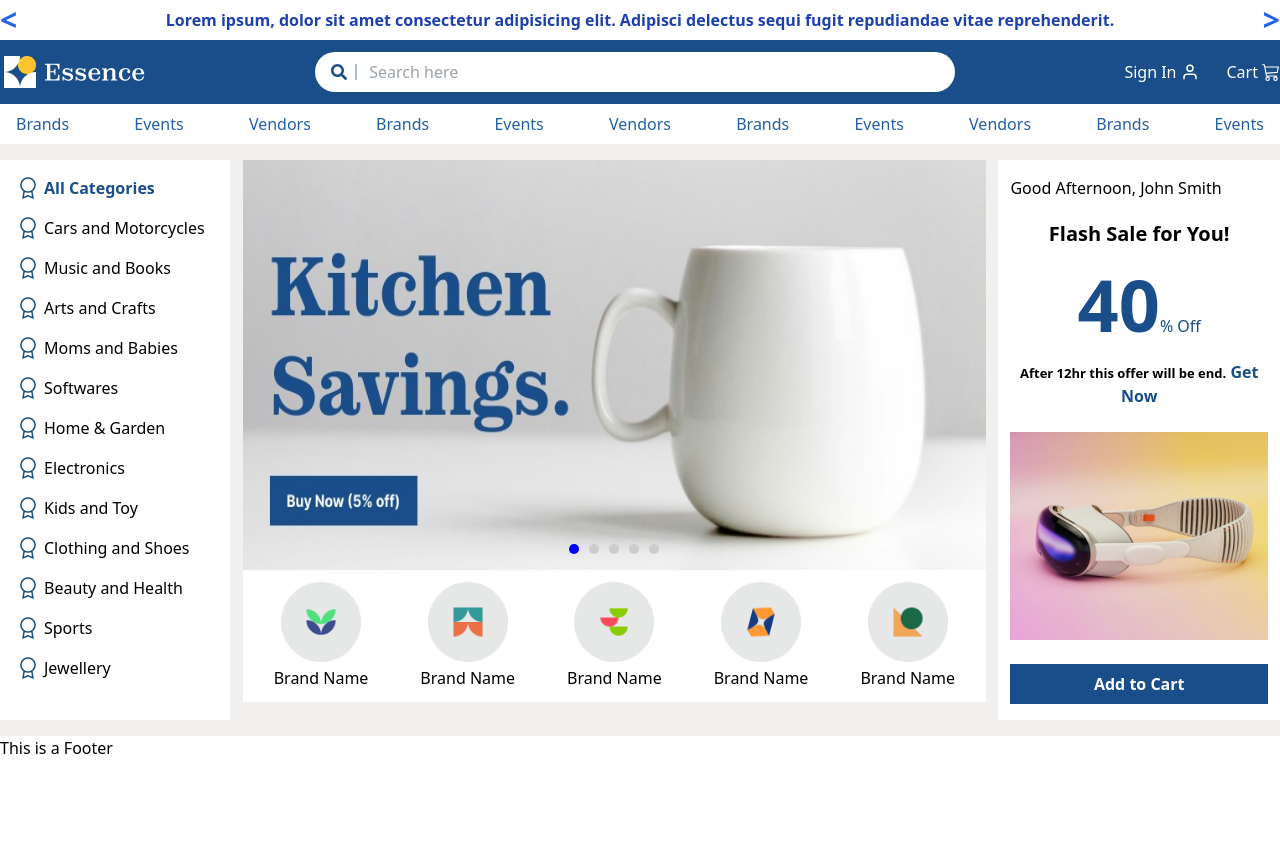
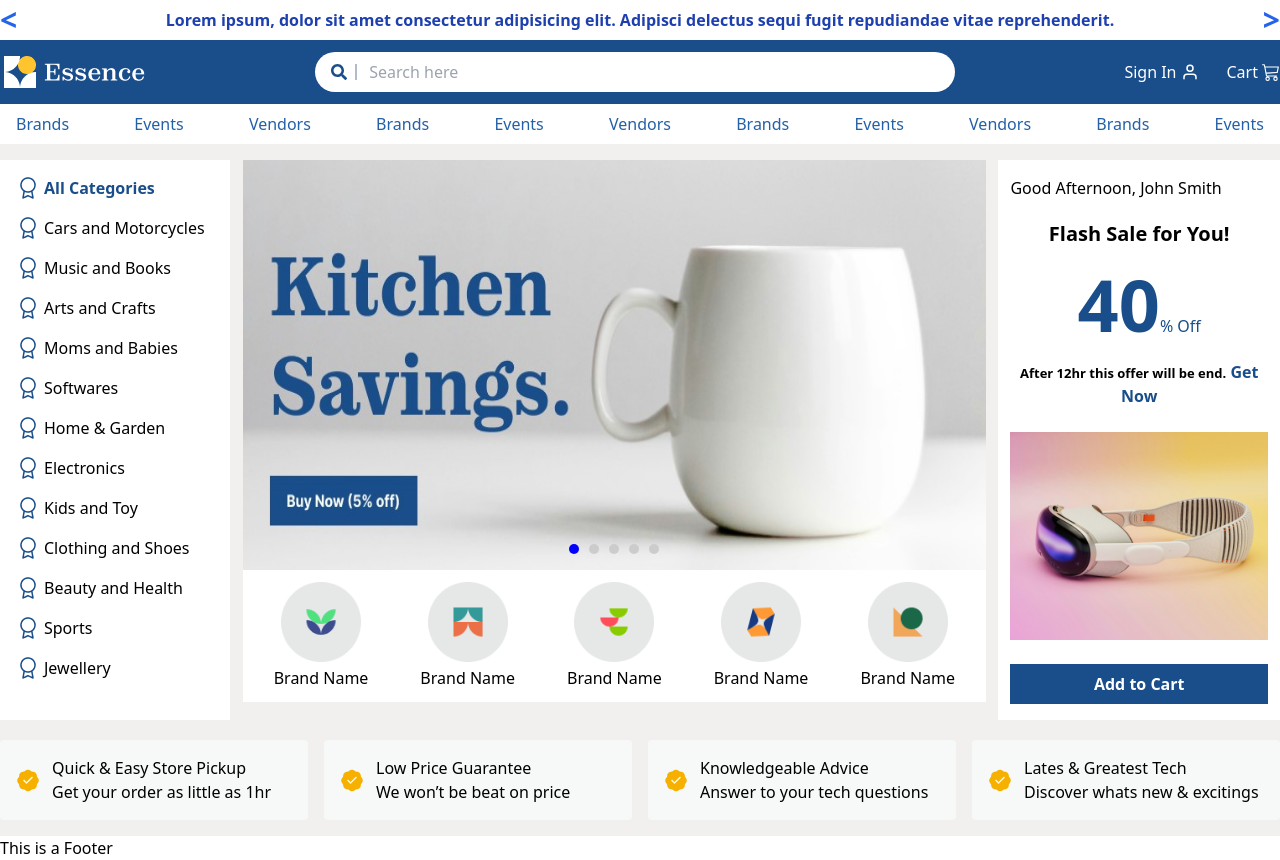
Before and after one commit to yasin2514/essence, a React (Vite) app: page / in a window 1280 px wide. Before the commit the page ends 800 px from the top, so only its background shows below. Built offline with nearby package versions, Linux system fonts and the light colour scheme.

Commit message:
pickup section done

```diff
--- /dev/null
+++ b/src/Components/Banner/Pickup.jsx
@@ -0,0 +1,44 @@
+import img from "../../assets/yellow-mark.png";
+
+const Pickup = () => {
+  const items = [
+    {
+      id: 1,
+      name: "Quick & Easy Store Pickup",
+      text: "Get your order as little as 1hr",
+    },
+    {
+      id: 2,
+      name: "Low Price Guarantee",
+      text: "We won’t be beat on price",
+    },
+    {
+      id: 3,
+      name: "Knowledgeable Advice",
+      text: "Answer to your tech questions",
+    },
+    {
+      id: 4,
+      name: "Lates & Greatest Tech",
+      text: "Discover whats new & excitings",
+    },
+  ];
+  return (
+    <div className="grid grid-cols-4 gap-4 mt-5">
+      {items?.map((item, index) => (
+        <div
+          key={index}
+          className="flex justify-start items-center gap-3 bg-[#f7f8f8]  p-4 rounded"
+        >
+          <img src={img} alt="" />
+          <div>
+            <h5>{item?.name}</h5>
+            <p>{item?.text}</p>
+          </div>
+        </div>
+      ))}
+    </div>
+  );
+};
+
+export default Pickup;
--- a/src/Pages/Home/Home.jsx
+++ b/src/Pages/Home/Home.jsx
@@ -1,9 +1,11 @@
 import Banner from "../../Components/Banner/Banner";
+import Pickup from "../../Components/Banner/Pickup";
 
 const Home = () => {
   return (
     <>
       <Banner></Banner>
+      <Pickup></Pickup>
     </>
   );
 };
```
Also changed, not shown: src/assets/yellow-mark.png (renamed from src/assets/Frame 40.png).
